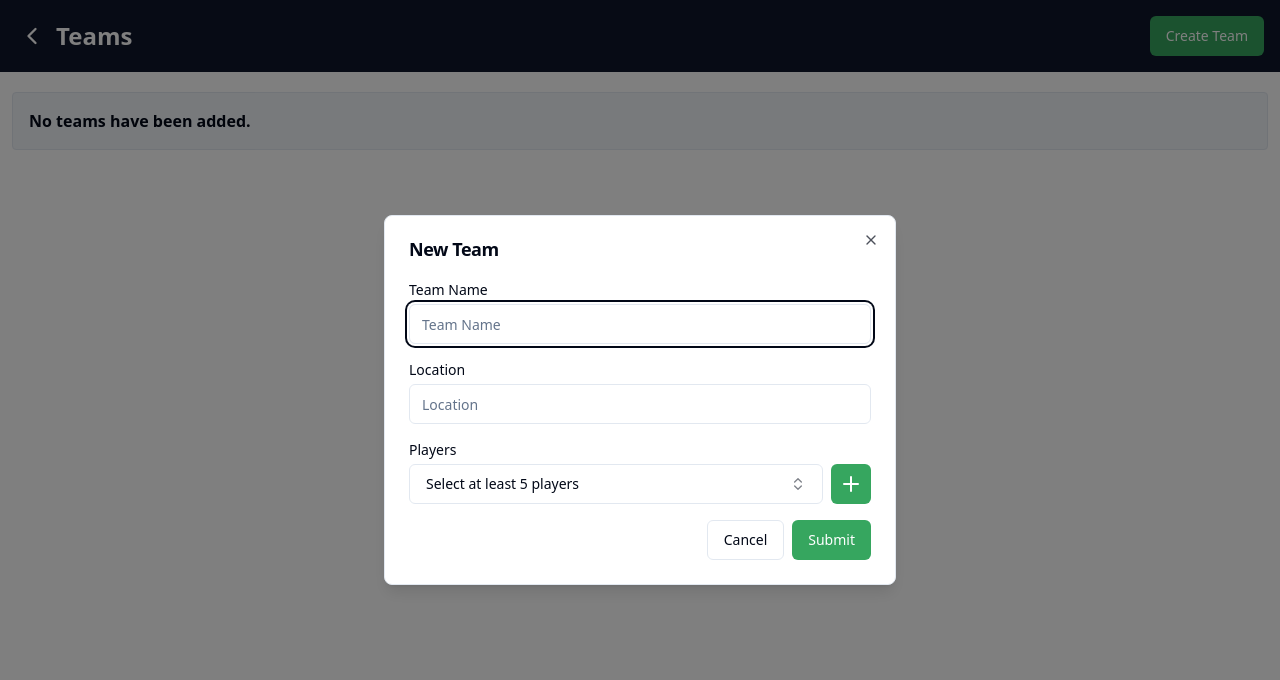
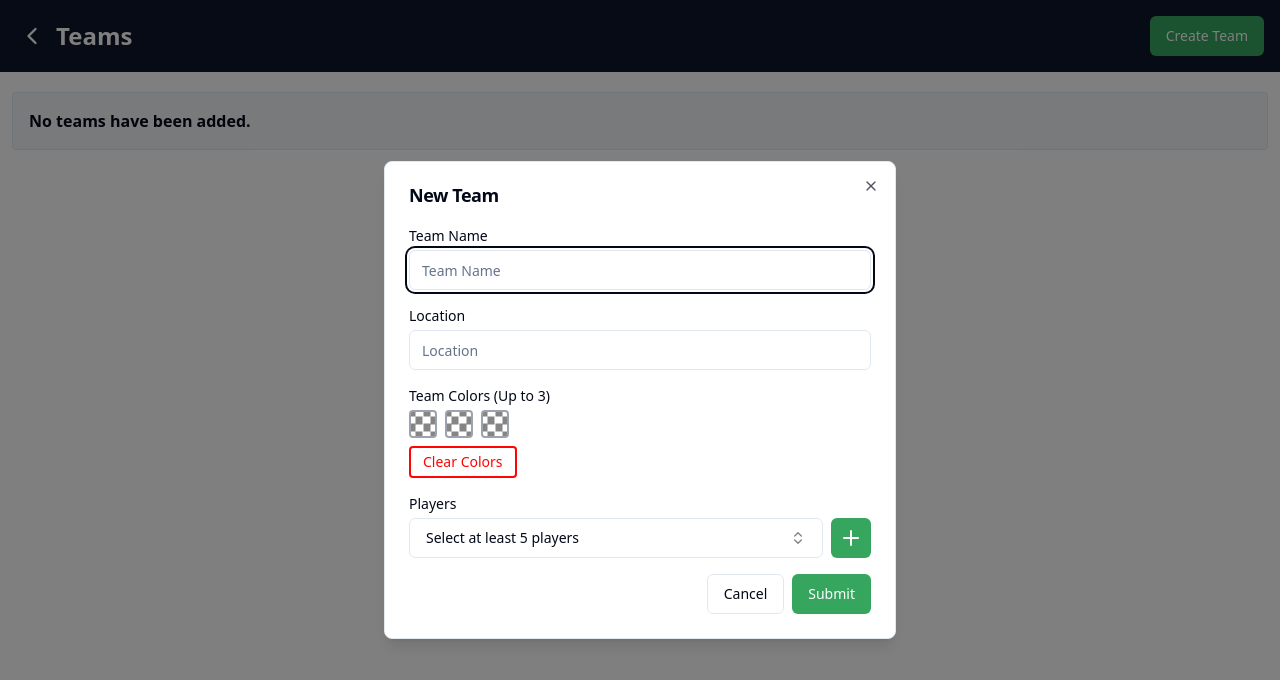
Before and after one commit to kevincrossgrove/Statsketball, a React (Vite) app: page /teams in a window 1280 px wide. Both pictures are taken after a click on the button "Create Team". Shown: the top 680 px of the page. Built offline with nearby package versions, Linux system fonts and the light colour scheme; what short-unique-id would draw is missing.

Commit message:
Add Color Picker

```diff
--- /dev/null
+++ b/src/Components/AppColorPicker.tsx
@@ -0,0 +1,47 @@
+import { useRef, useState } from "react";
+
+type Props = {
+  initialColor?: string;
+  onChange?: (color: string) => void;
+};
+
+export default function AppColorPicker({ initialColor, onChange }: Props) {
+  const [color, setColor] = useState<string | undefined>(initialColor);
+  const inputRef = useRef<HTMLInputElement | null>(null);
+
+  return (
+    <div className="relative cursor-pointer">
+      <div
+        onClick={() => inputRef.current?.click()}
+        className="h-7 w-7 border-gray-400 border-2 rounded cursor-pointer"
+        style={{
+          background: color
+            ? color
+            : "repeating-conic-gradient(#ffffff 0% 25%, #858585 0% 50%) 50% / 15px 15px",
+        }}
+      />
+      <input
+        type="color"
+        ref={inputRef}
+        value={color || ""}
+        onChange={handleChange}
+        className="opacity-0 absolute -top-1 cursor-pointer"
+      />
+    </div>
+  );
+
+  function handleChange(e: React.ChangeEvent<HTMLInputElement>) {
+    const newColor = e.target.value;
+    setColor(newColor);
+    if (onChange) {
+      onChange(newColor);
+    }
+  }
+
+  function handleClear() {
+    setColor(undefined);
+    if (onChange) {
+      onChange("");
+    }
+  }
+}
--- a/src/Components/AppInput.tsx
+++ b/src/Components/AppInput.tsx
@@ -7,6 +7,7 @@ type BaseProps = {
   placeholder: string;
   required: boolean;
   className?: string;
+  id?: string;
 };
 
 type NumberProps = {
@@ -44,12 +45,14 @@ export default function AppInput({
   className,
   value,
   onChange,
+  id,
 }: Props) {
   if (type === "LongText") {
     onChange;
 
     return (
       <Textarea
+        id={id}
         placeholder={placeholder}
         required={required}
         className={twMerge(baseCSS, className)}
@@ -60,12 +63,13 @@ export default function AppInput({
   }
 
   if (type === "Date") {
-    return <DatePicker value={value} onChange={onChange} />;
+    return <DatePicker id={id} value={value} onChange={onChange} />;
   }
 
   if (type === "Text") {
     return (
       <Input
+        id={id}
         type={type === "Text" ? "text" : "number"}
         placeholder={placeholder}
         required={required}
--- a/src/Components/Modals/UpsertTeamModal.tsx
+++ b/src/Components/Modals/UpsertTeamModal.tsx
@@ -8,6 +8,8 @@ import useCreateItem from "@/utils/useCreateItem";
 import UpsertPlayerModal from "./UpsertPlayerModal";
 import { X } from "lucide-react";
 import { IPlayerSchema, ITeamPayloadSchema, ITeamSchema } from "@/types/Types";
+import AppColorPicker from "../AppColorPicker";
+import AppButton from "../AppButton";
 
 interface Props extends ModalProps {}
 
@@ -16,6 +18,7 @@ export default function UpsertTeamModal({ open, onClose }: Props) {
   const [location, setLocation] = useState("");
   const [teamPlayers, setTeamPlayers] = useState<string[]>([]);
   const [createPlayerModal, setCreatePlayerModal] = useState(false);
+  const [colors, setColors] = useState(new Array(3).fill(""));
 
   const { items: players, loading: playersLoading } = useItems<IPlayerSchema>({
     dataSource: "players",
@@ -58,24 +61,59 @@ export default function UpsertTeamModal({ open, onClose }: Props) {
           onSubmit={handleSubmit}
           className="text-sm flex flex-col gap-1 pt-4"
         >
-          <label>Team Name</label>
+          <label htmlFor="TeamName">Team Name</label>
           <AppInput
+            id="TeamName"
             type="Text"
             placeholder="Team Name"
             required={true}
             value={teamName}
             onChange={setTeamName}
           />
-          <label>Location</label>
+          <label htmlFor="Location">Location</label>
           <AppInput
+            id="Location"
             type="Text"
             placeholder="Location"
             required={false}
             value={location}
             onChange={setLocation}
           />
-          <label>Players</label>
+          <label htmlFor="Colors">Team Colors (Up to 3)</label>
+          <div className="flex gap-2">
+            <AppColorPicker
+              initialColor={colors[0]}
+              onChange={(newColor) => {
+                setColors((prev) => [newColor, prev[1], prev[2]]);
+              }}
+            />
+            <AppColorPicker
+              initialColor={colors[1]}
+              onChange={(newColor) => {
+                setColors((prev) => [prev[0], newColor, prev[2]]);
+              }}
+            />
+            <AppColorPicker
+              initialColor={colors[2]}
+              onChange={(newColor) => {
+                setColors((prev) => [prev[0], prev[1], newColor]);
+              }}
+            />
+          </div>
+          <AppButton
+            color="danger"
+            type="button"
+            outline
+            className="w-fit mb-3 mt-1"
+            onClick={() => {
+              setColors(new Array(3).fill(""));
+            }}
+          >
+            Clear Colors
+          </AppButton>
+          <label htmlFor="Players">Players</label>
           <SelectPicker
+            id="Players"
             placeholder="Select at least 5 players"
             required={true}
             options={playerOptions}
--- a/src/Components/ui/datepicker.tsx
+++ b/src/Components/ui/datepicker.tsx
@@ -14,13 +14,15 @@ import {
 interface Props {
   value?: Date;
   onChange?: (value: Date | undefined) => void;
+  id?: string;
 }
 
-export function DatePicker({ value, onChange }: Props) {
+export function DatePicker({ value, onChange, id }: Props) {
   return (
     <Popover>
       <PopoverTrigger asChild>
         <Button
+          id={id}
           variant={"outline"}
           type="button"
           onClick={(e) => e.stopPropagation()}
--- a/src/Components/ui/selectpicker.tsx
+++ b/src/Components/ui/selectpicker.tsx
@@ -39,6 +39,7 @@ interface Props {
   label?: string;
   onCreate?: () => void;
   multiple?: boolean;
+  id?: string;
 }
 
 export function SelectPicker({
@@ -51,6 +52,7 @@ export function SelectPicker({
   label,
   onCreate,
   multiple,
+  id,
 }: Props) {
   const [open, setOpen] = useState(false);
 
@@ -59,6 +61,7 @@ export function SelectPicker({
       <Popover open={open} onOpenChange={setOpen}>
         <PopoverTrigger asChild>
           <Button
+            id={id}
             variant="outline"
             role="combobox"
             aria-expanded={open}
```
